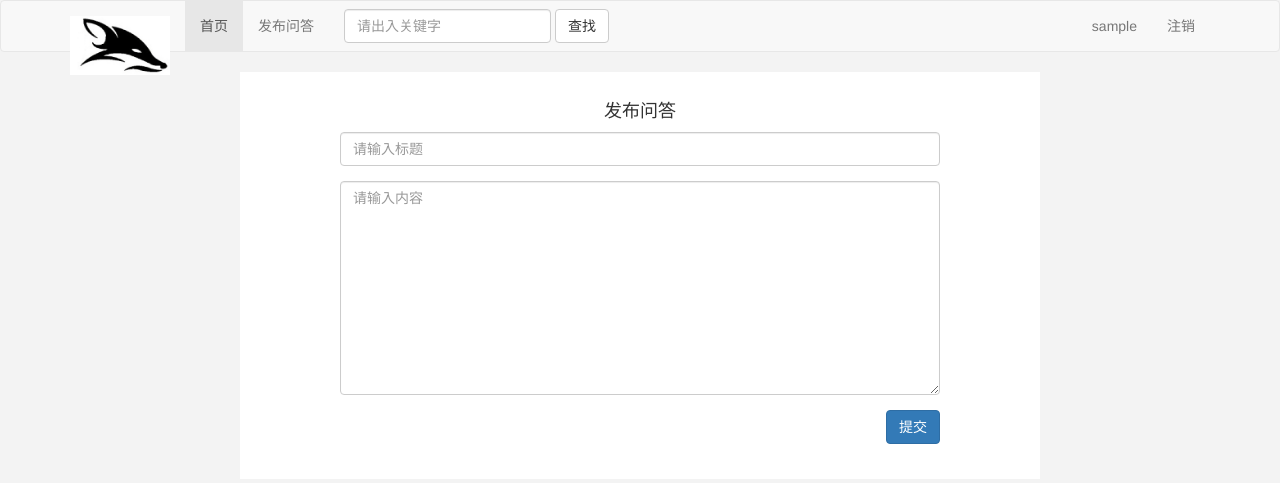
After one commit to zzwshow/python, a Flask app: page /question/ in a window 1280 px wide. The commit adds this page. Shown: the top 483 px of the page. Run offline with Flask 2, Linux system fonts and the light colour scheme; the visitor is signed in with stand-in values (Sample User, id 1); data comes from the database, SQL or seed files in the repository; some libraries are stand-ins or nearby versions.

Commit message:
添加登录功能和发布问答功能

```diff
--- /dev/null
+++ b/Project/full_project/decorators.py
@@ -0,0 +1,13 @@
+#装饰器
+from flask import session,redirect,url_for
+from functools import wraps #防止装饰器更改函数的__name__
+
+##登录限制(装饰器)
+def login_required(func):
+    @wraps(func) #包裹函数，防止更改__name__
+    def wrapper(*args,**kwargs):
+        if session.get('user_id'):
+            return func(*args,**kwargs)  #如果已经登录就执行函数
+        else:
+            return redirect(url_for('login')) #否则返回登录页面
+    return wrapper
--- a/Project/full_project/full_project.py
+++ b/Project/full_project/full_project.py
@@ -3,9 +3,10 @@ import config #导入配置信息
 from models import User #导入模型（用于查询手机号）
 from exts import db  #导入数据库连接对象！（用于插入数据库数据）
 from datetime import timedelta #日期时间间隔对象（设置session过期时间）
+from decorators import login_required #导入限制登录装饰器
 
-
-#主程序
+##前端框架是用bootstrap
+##主程序
 app = Flask(__name__)
 app.config.from_object(config) #实例调用配置文件
 db.init_app(app) #初始化(app)
@@ -13,30 +14,29 @@ app.config['PERMANENT_SESSION_LIFETINE'] = timedelta(days=7)
 
 
 
-##前端框架是用bootstrap
+##首页
 @app.route('/')
 def index():
     return render_template('index.html')
 
-##登录页面路由
+
+##登录页面
 @app.route('/login/',methods=['GET','POST'])
 def login():
     if request.method == 'GET':
         return render_template('login.html')
     else:
         #登录验证，首先拿到用户输入表单中的数据！
-        telephone=request.form.get('username')
+        telephone=request.form.get('telephone')
         password=request.form.get('password')
         #从数据库中查找用户的输入是否存在（验证用户手机号和密码）
-        user=User.query.filter(User.telephone==telephone,User.password==password).first()
-        # print(user.telephone)
-        # print(user.password)
+        user=User.query.filter(User.telephone == telephone,User.password == password).first()
 
         if user:
             # 将登录用户的id 放入session中！记录用户登录状态！
-            session['user_id']=user.id
+            session['user_id'] = user.id
             #设置session保留7天
-            session.permanent=True
+            session.permanent = True
             #登录成功之后页面跳转到首页
             return redirect(url_for('index'))
         else:
@@ -56,6 +56,8 @@ def regist():
 
         #1、判断手机号是否存在。如果存在就不让注册了
         user = User.query.filter(User.telephone==telephone).first()
+
+
         if user:
             return u'改手机号码已经注册，请更换手机号码...'
         else:
@@ -69,6 +71,37 @@ def regist():
                 #如果注册成功，页面跳转到登录页面！
                 return redirect(url_for('login'))
 
+##注销功能
+@app.route('/logout/')
+def logout():
+    ##三种方式实现
+    #session.pop('user_id')
+    del session['user_id']
+    #session.clear()
+    ###注销之后重定向到登录页面
+    return redirect(url_for('login'))
+
+##定义发布问答
+@app.route('/question/')
+@login_required                   ##使用装饰器限制用户登录后才能访问
+def question():
+    if request.method== 'GET':
+        return render_template('question.html')
+    else:
+        pass
+
+
+
+##定义上下文处理器（钩子），使用用户登录后，所有页面的导航条中‘登录’改变为用户名！
+@app.context_processor
+def my_context_processor():
+    user_id=session.get('user_id')   #session中如果存在用户id说明用户已经登录
+    if user_id:
+        #根据用户session中的用户id，从数据库中查找用户信息！
+        user=User.query.filter(User.id==user_id).first()
+        if user:
+            return {'user':user}
+    return {} #即使没有在数据库中找到，也要返回默认值不然报错
 
 
 if __name__ == '__main__':
--- a/Project/full_project/static/css/base.css
+++ b/Project/full_project/static/css/base.css
@@ -14,3 +14,8 @@ body {
     overflow: hidden;
     padding: 20px;
 }
+
+.page-title {
+    text-align: center;
+
+}
--- a/Project/full_project/static/css/login_regist.css
+++ b/Project/full_project/static/css/login_regist.css
@@ -7,5 +7,4 @@
 .page-title {
     text-align: center;
 
-
 }
--- /dev/null
+++ b/Project/full_project/static/css/question.css
@@ -0,0 +1,5 @@
+.form-container {
+    width: 600px;
+    margin: 0 auto;
+    text-align: right;
+}
--- a/Project/full_project/templates/base.html
+++ b/Project/full_project/templates/base.html
@@ -40,7 +40,7 @@
                         <a href="#">首页 <span class="sr-only">(current)</span></a>
                     </li>
                     <li>
-                        <a href="#">发布问答</a>
+                        <a href="{{ url_for('question') }}">发布问答</a>
                     </li>
                 </ul>
                 <form class="navbar-form navbar-left">
@@ -50,8 +50,15 @@
                     <button type="submit" class="btn btn-default">查找</button>
                 </form>
                 <ul class="nav navbar-nav navbar-right">
-                    <li><a href="{{ url_for('login') }}">登录</a></li>
-                    <li><a href="{{ url_for('regist') }}">注册</a></li>
+                    {% if user %}
+                        <li><a href="#">{{ user.username }}</a></li>
+                        <li><a href="{{ url_for('logout') }}">注销</a></li>
+                    {% else %}
+                        <li><a href="{{ url_for('login') }}">登录</a></li>
+                        <li><a href="{{ url_for('regist') }}">注册</a></li>
+
+                    {% endif %}
+
                 </ul>
             </div><!-- /.navbar-collapse -->
         </div><!-- /.container-fluid -->
--- /dev/null
+++ b/Project/full_project/templates/question.html
@@ -0,0 +1,24 @@
+{% extends 'base.html' %}
+
+{% block title %}发布问答{% endblock %}
+
+{% block head %}
+    <link rel="stylesheet" href="{{ url_for('static',filename='css/question.css') }}">
+{% endblock %}
+
+{% block main %}
+    <h4 class="page-title">发布问答</h4>
+    <form action="" method="post">
+        <div class="form-container">
+            <div class="form-group">
+                <input type="text" placeholder="请输入标题" name="title" class="form-control">
+            </div>
+            <div class="form-group">
+                <textarea name="content" rows="10" class="form-control" placeholder="请输入内容"></textarea>
+            </div>
+            <div class="form-group">
+                <button class="btn btn-primary">提交</button>
+            </div>
+        </div>
+    </form>
+{% endblock %}
```
